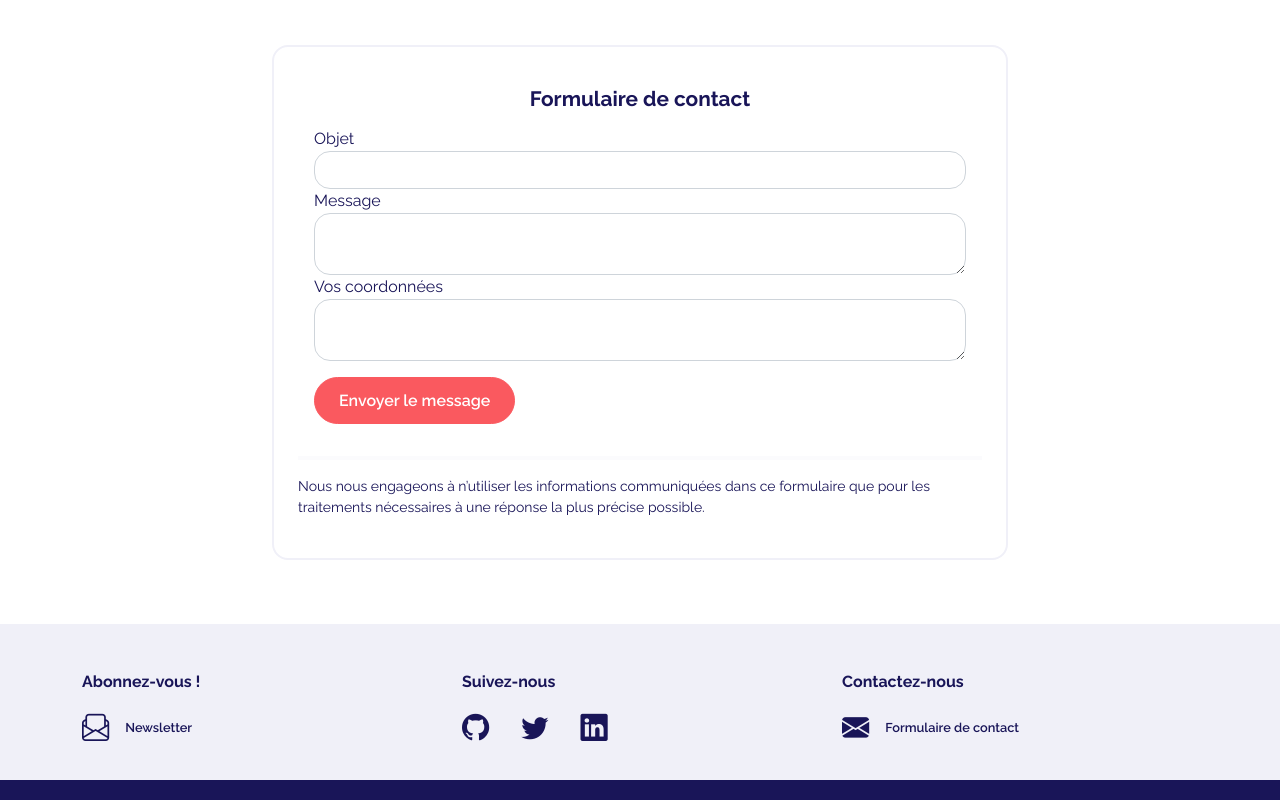
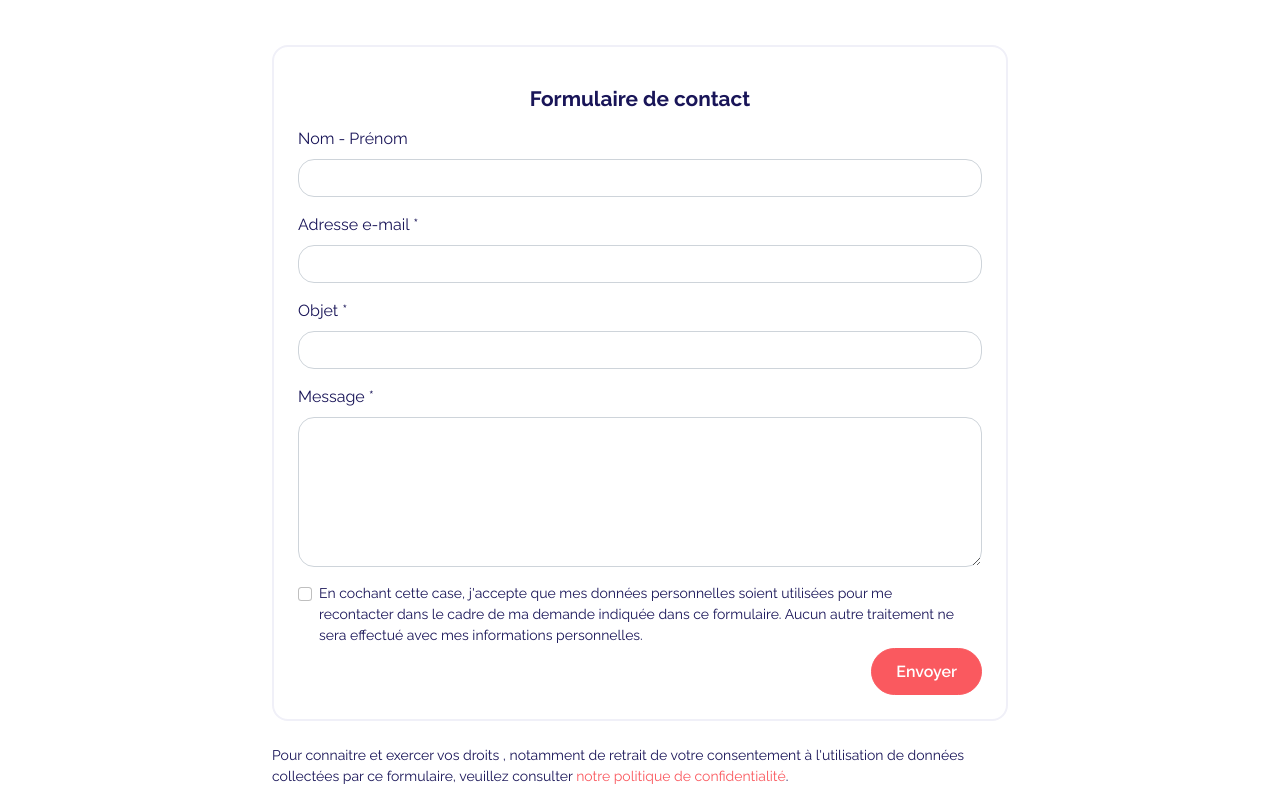
Before and after one commit to La-Societe-Nouvelle/LaSocieteNouvelle-Website, a Next.js app: page /contact in a window 1280 px wide. Shown: the part 420-1220 px from the top of the page. Built offline with nearby package versions, Linux system fonts and the light colour scheme.

Commit message:
moge tag page

```diff
--- a/src/components/KeyFigures.js
+++ b/src/components/KeyFigures.js
@@ -47,7 +47,6 @@ export const KeyFigures = () => {
   };
   return (
     <section className="bg-light">
-      {console.log(process.env.NEXT_PUBLIC_HYGRAPH_URL)}
       <Container>
         <Row className="d-flex justify-content-between">
           <Col className="statistic-item" xs={12} lg={4}>
--- a/src/components/posts/PostPreview.js
+++ b/src/components/posts/PostPreview.js
@@ -12,7 +12,7 @@ function PostPreview({post}) {
         </div>
         <Card.Body>
           <div className="post-tags">
-            <Badge bg="light"><a href={ "/" + post.tag.slug}>{post.tag.name}</a></Badge>
+            <Badge bg="light"><a href={ "/categorie/" + post.tag.slug}>{post.tag.name}</a></Badge>
           </div>
           <Card.Title>
             <h3 className="h4 mt-3">
--- a/src/components/posts/SinglePost.js
+++ b/src/components/posts/SinglePost.js
@@ -8,7 +8,7 @@ export default function SinglePost({ post }) {
           <h2>{post.title}</h2>
           <div className="post-tags">
             <Badge bg="light">
-              <a href={"/" + post.tag.slug}>{post.tag.name}</a>
+              <a href={"/categorie/" + post.tag.slug}>{post.tag.name}</a>
             </Badge>
           </div>
 
--- a/src/pages/contact.js
+++ b/src/pages/contact.js
@@ -4,7 +4,7 @@ import { Helmet } from "react-helmet";
 
 // API
 import { sendContactMail } from "../pages/api/mail-api.js";
-import { Col, Container, Row } from "react-bootstrap";
+import { Button, Col, Container, Form, Row } from "react-bootstrap";
 import PageHeader from "../components/PageHeader.js";
 
 export default function Home() {
@@ -21,13 +21,17 @@ export default function Home() {
               <div className="border border-2 rounded border-light p-4">
                 <h3 className="text-center my-3">Formulaire de contact</h3>
                 <ContactForm />
-                <hr />
-                <p className="small">
-                  Nous nous engageons à n’utiliser les informations communiquées
-                  dans ce formulaire que pour les traitements nécessaires à une
-                  réponse la plus précise possible.
-                </p>
               </div>
+
+              <p className="mt-4 small">
+                Pour connaitre et exercer vos droits , notamment de retrait de
+                votre consentement à l'utilisation de données collectées par ce
+                formulaire, veuillez consulter{" "}
+                <a href="/politique-confidentialite">
+                  notre politique de confidentialité
+                </a>
+                .
+              </p>
             </Col>
           </Row>
         </Container>
@@ -42,84 +46,116 @@ class ContactForm extends React.Component {
     this.state = {
       objet: "",
       message: "",
-      coordonnees: "",
-      formButtontext: "Envoyer le message",
-      messageSend: false,
+      email: "",
+      name: "",
+      checked: false,
+      validated: false,
+      alert: "",
     };
   }
 
   render() {
-    const { objet, message, coordonnees, formButtontext, messageSend } =
+    const { objet, name, message, email, validated, alert, checked } =
       this.state;
-    const btnClass = messageSend ? "disabled" : "";
 
     return (
-      <div id="contact-form" className="section form mx-3">
-        <div className="form-section v-group">
-          <label className="titre-form-section">Objet</label>
+      <Form id="contact-form" noValidate onSubmit={this.handleSubmit}>
+        <Form.Group className="mb-3">
+          <Form.Label>Nom - Prénom</Form.Label>
+          <Form.Control
+            type="email"
+            onChange={this.onNameChange}
+            value={name}
+          />
+        </Form.Group>
+        <Form.Group className="mb-3">
+          <Form.Label>Adresse e-mail *</Form.Label>
+          <Form.Control
+            required
+            type="email"
+            onChange={this.onEmailChange}
+            value={email}
+          />
+        </Form.Group>
+        <Form.Group className="mb-3">
+          <Form.Label>Objet *</Form.Label>
           <input
-            id="objet-input"
+            required
             type="text"
             value={objet}
             onChange={this.onObjetChange}
             className="form-control"
           />
+        </Form.Group>
+        <Form.Group className="mb-3">
+          <Form.Label>Message *</Form.Label>
+          <Form.Control
+            required
+            as="textarea"
+            value={message}
+            style={{ height: "150px" }}
+            onChange={this.onMessageChange}
+          />
+        </Form.Group>
+        <Form.Group>
+          <Form.Check
+            inline
+            label="En cochant cette case, j'accepte que mes données personnelles soient utilisées pour me recontacter dans le cadre de ma demande indiquée dans ce formulaire. Aucun autre traitement ne sera effectué avec mes informations personnelles.
+            "
+            name="rgpd"
+            onChange={this.onCheck}
+            checked={checked}
+            type="checkbox"
+            className="small"
+          />
+        </Form.Group>
+        <div className="text-end">
+          <Button variant="secondary" type="submit">
+            Envoyer
+          </Button>
         </div>
-        <div className="form-section v-group">
-          <label className="titre-form-section">Message</label>
-          <textarea
-            id="message-input"
-            type="text"
-            value={message}
-            onChange={this.onMessageChange}
-            className="form-control"
-          />
-        </div>
-        <div className="form-section v-group">
-          <label className="titre-form-section">Vos coordonnées</label>
-          <textarea
-            id="coordonnees-input"
-            type="text"
-            value={coordonnees}
-            onChange={this.onCoordonneesChange}
-            className="form-control"
-          />
-        </div>
-        <div className="form-section v-group">
-          <button
-            className={"btn btn-secondary my-3" + btnClass}
-            onClick={this.submitContactForm}
-          >
-            {formButtontext}
-          </button>
-        </div>
-      </div>
+      </Form>
     );
   }
+
+  onNameChange = (event) => this.setState({ name: event.target.value });
 
   onObjetChange = (event) => this.setState({ objet: event.target.value });
 
   onMessageChange = (event) => this.setState({ message: event.target.value });
 
-  onCoordonneesChange = (event) =>
-    this.setState({ coordonnees: event.target.value });
+  onEmailChange = (event) => this.setState({ email: event.target.value });
 
-  submitContactForm = async (event) => {
-    event.preventDefault();
+  onCheck = (event) => {
+    this.setState({ checked: event.target.checked });
+  };
 
-    const { objet, message, coordonnees } = this.state;
-    const res = await sendContactMail(objet, message, coordonnees);
+  handleSubmit = (event) => {
+    const form = event.currentTarget;
+    if (form.checkValidity() === false) {
+      event.preventDefault();
+      event.stopPropagation();
+      this.setState({ alert: "danger" });
+    } else {
+      submitContactForm();
+    }
+    console.log(form.checkValidity());
+  };
+
+  submitContactForm = async () => {
+    const { objet, message, email } = this.state;
+    const res = await sendContactMail(objet, message, email);
 
     if (res.status < 300) {
       this.setState({
         objet: "",
         message: "",
-        coordonnees: "",
-        formButtontext: "Message envoyé",
-        messageSend: true,
+        email: "",
+        alert: "success",
+        validated: true,
       });
     } else {
-      this.setState({ formButtontext: "Merci de remplir tous les champs." });
+      this.setState({ alert: "warning" });
     }
   };
 }
--- a/src/pages/index.js
+++ b/src/pages/index.js
@@ -1,8 +1,7 @@
 // Components
 
 // Modules
-import React, { useEffect, useState } from "react";
-import axios from "axios";
+import React from "react";
 
 import { Helmet } from "react-helmet";
 import { Button, Col, Container, Image, Row } from "react-bootstrap";
--- a/src/utils/fetchPosts.js
+++ b/src/utils/fetchPosts.js
@@ -179,7 +179,6 @@ async function getTag(tag) {
   };
   try {
     const { data } = await client.query({ query,variables });
-    console.log(data.tag.name)
     return data.tag.name;
   } catch (error) {
     console.error(error);
```
Also changed, not shown: src/pages/a-propos.js (+12 -50 lines), src/pages/categorie/[tag].js (renamed from src/pages/[tag].js, +5 -4 lines).
